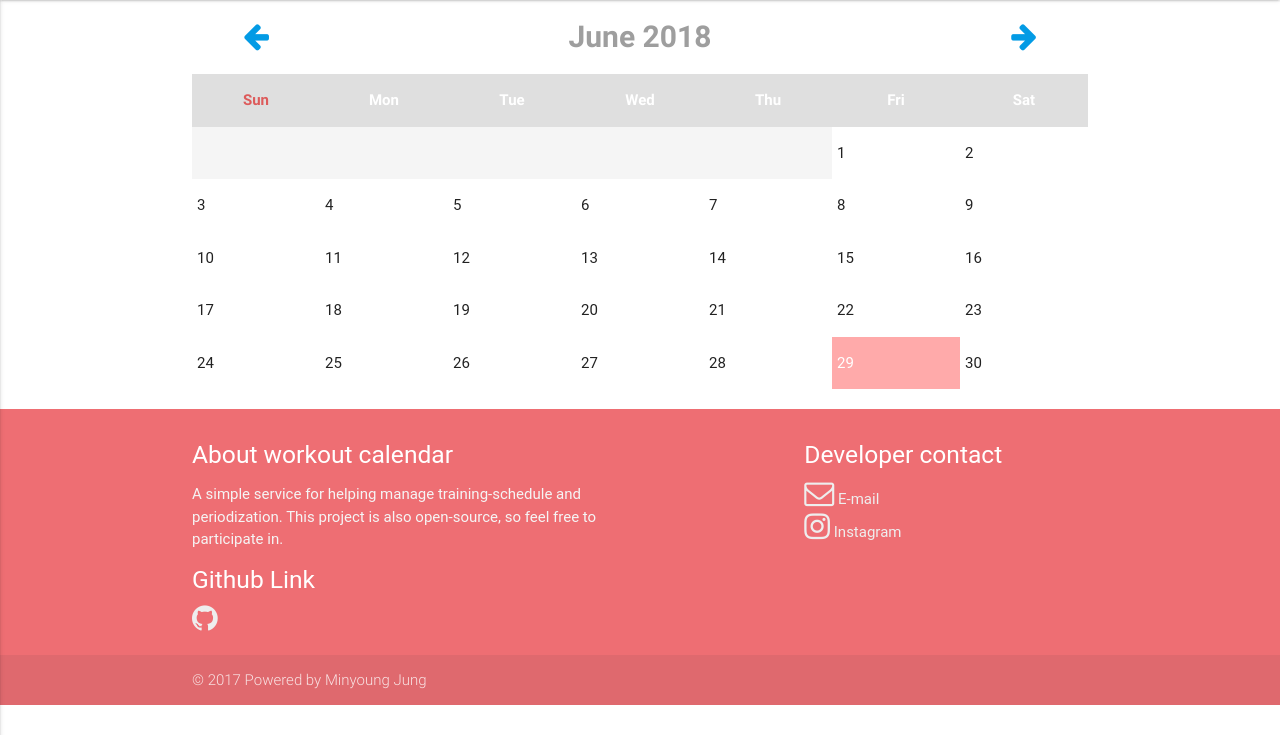
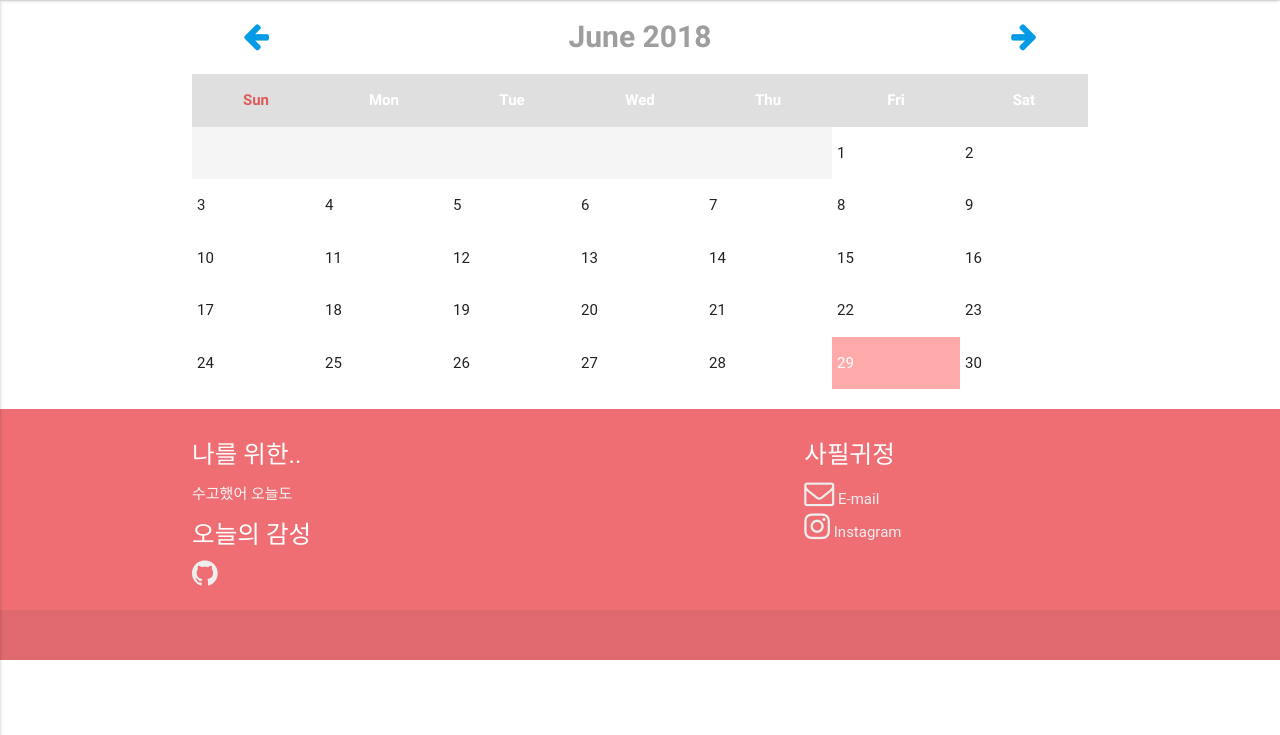
Before and after one commit to openhack-Blackjack/diary, a Django app: page /calendar/ in a window 1280 px wide. Shown: the part 65-800 px from the top of the page. Run offline with Django 3.2, Linux system fonts and the light colour scheme; data that the repository does not hold is empty; some libraries are stand-ins or nearby versions; some web fonts are replaced.

Commit message:
상세 글 보기 기능 추가

```diff
--- a/workoutscheduler_project-master/templates/footer.html
+++ b/workoutscheduler_project-master/templates/footer.html
@@ -3,16 +3,15 @@
   <div class="container">
     <div class="row">
       <div class="col l6 s12">
-        <h5 class="white-text">About workout calendar</h5>
-          <p class="grey-text text-lighten-4">A simple service for helping manage training-schedule and periodization.
-            This project is also open-source, so feel free to participate in.
+        <h5 class="white-text">나를 위한..</h5>
+          <p class="grey-text text-lighten-4">수고했어 오늘도
           </p>
-          <h5 class="white-text">Github Link</h5>
+          <h5 class="white-text">오늘의 감성</h5>
           <a class="grey-text text-lighten-3" href="https://github.com/MinyoungJung/workoutscheduler_project">
             <i class="fa fa-github fa-2x" aria-hidden="true"></i></a>
       </div>
       <div class="col l4 offset-l2 s12">
-        <h5 class="white-text">Developer contact</h5>
+        <h5 class="white-text">사필귀정</h5>
           <div class="row">
               <div class="col l12 s3">
                   <a class="grey-text text-lighten-3" href="mailto:minyoungjung84@gmail.com">
@@ -28,7 +27,6 @@
   </div>
   <div class="footer-copyright">
     <div class="container">
-        © 2017 Powered by Minyoung Jung
     </div>
   </div>
 </footer>
--- a/workoutscheduler_project-master/todolist/templates/todolist/workout_archive_day.html
+++ b/workoutscheduler_project-master/todolist/templates/todolist/workout_archive_day.html
@@ -1,6 +1,8 @@
 {% extends "base.html" %}
 
 {% block content %}
+
+
 <div>
     <h4 class="grey-text center">{{ day|date:"Y년 N j일, D"}}</h4>
 
--- a/workoutscheduler_project-master/workoutcalendar/urls.py
+++ b/workoutscheduler_project-master/workoutcalendar/urls.py
@@ -4,6 +4,7 @@ from workoutcalendar.views import *
 urlpatterns = [
     # Example: /
     url(r'^$', WorkoutCalendarTV.as_view(), name='workout_calendar'),
+    url(r'popcontent/(?P<title>.*)/$', pop, name='popup'),
 
     # Example: /2017/5/
     url(r'^(?P<year>\d{4})/(?P<month>\d{1,2})/$', WorkoutCalendarTV.as_view(), name='workout_month_calendar'),
--- a/workoutscheduler_project-master/workoutcalendar/views.py
+++ b/workoutscheduler_project-master/workoutcalendar/views.py
@@ -1,13 +1,18 @@
 from datetime import date, datetime
 from calendar import HTMLCalendar, month_name
 from itertools import groupby
-
+from django.shortcuts import render
 from django.views.generic import TemplateView
 from django.utils.safestring import mark_safe
 from django.utils.html import conditional_escape as esc
 from django.urls import reverse
 from todolist.models import Workout
 
+def pop(request, title):
+    print(title)
+    workouts = Workout.objects.filter(workout = title)
+
+    return render(request, 'child.html', {'workouts': workouts})
 
 class WorkoutCalendarTV(TemplateView):
     template_name = 'calendar.html'
@@ -45,7 +50,8 @@ class WorkoutCalendar(HTMLCalendar):
                 body = ['<ul>']
                 for workout in self.workouts[day]:
                     body.append('<li><h6>')
-                    body.append(esc(workout.workout))
+                    body.append('<a href = /calendar/popcontent/'+workout.workout+'>'+ esc(workout.workout) + '</a>')
+                    body.append("<div style = 'display: none;''>"+"<input type = 'text' name = 'content'>" + esc(workout.content) + "</input>"+"</div>")
                     body.append('</li></h6>')
                 body.append('</ul>')
                 return self.day_cell(cssclass, '%d %s' % (day, ''.join(body)))
```
Also changed, not shown: workoutscheduler_project-master/workoutcalendar/templates/child.html (added, +16 -0 lines).
